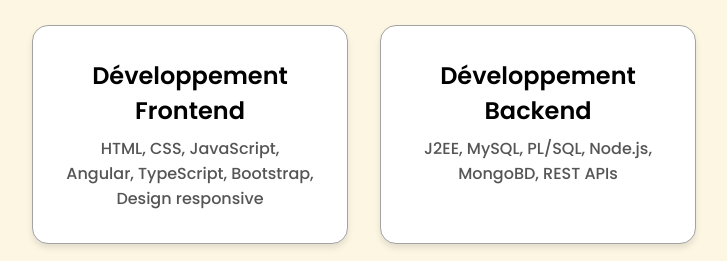
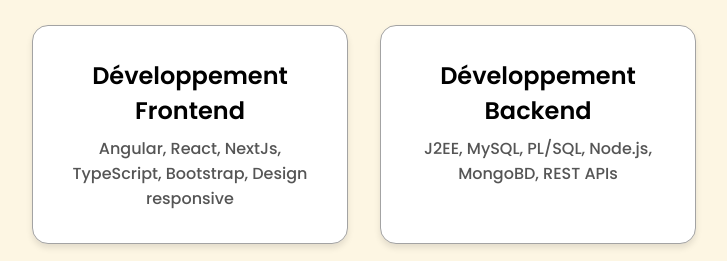
Before and after one commit to MohamedSalah977/portfolio, a plain HTML site: page index.html in a window 1280 px wide. Shown: the part 2600-2861 px from the top of the page, without its empty margins (276-1003 px from the left). Drawn offline with Linux system fonts and the light colour scheme.

```diff
--- a/index.html
+++ b/index.html
@@ -191,7 +191,7 @@
     <div class="skills-container">
       <div class="skill">
         <h3>Développement Frontend</h3>
-        <p>HTML, CSS, JavaScript, Angular, TypeScript, Bootstrap, Design responsive</p>
+        <p>Angular, React, NextJs, TypeScript, Bootstrap, Design responsive</p>
       </div>
       <div class="skill">
         <h3>Développement Backend</h3>
```
